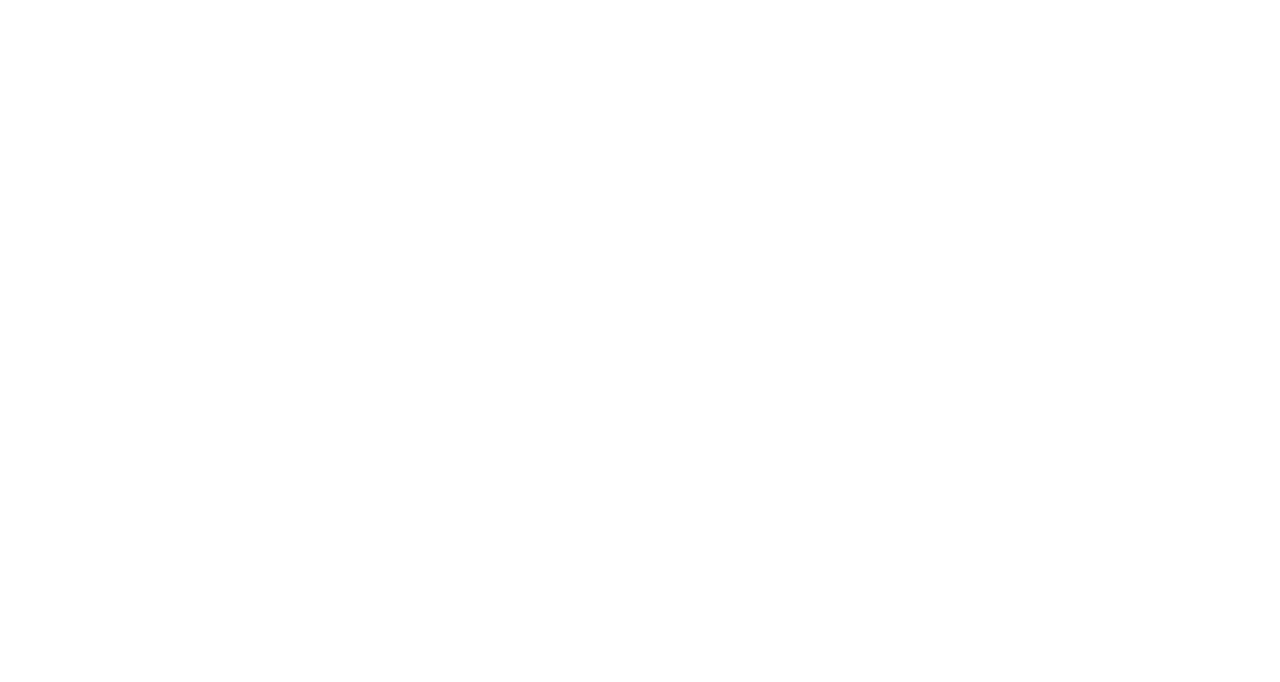
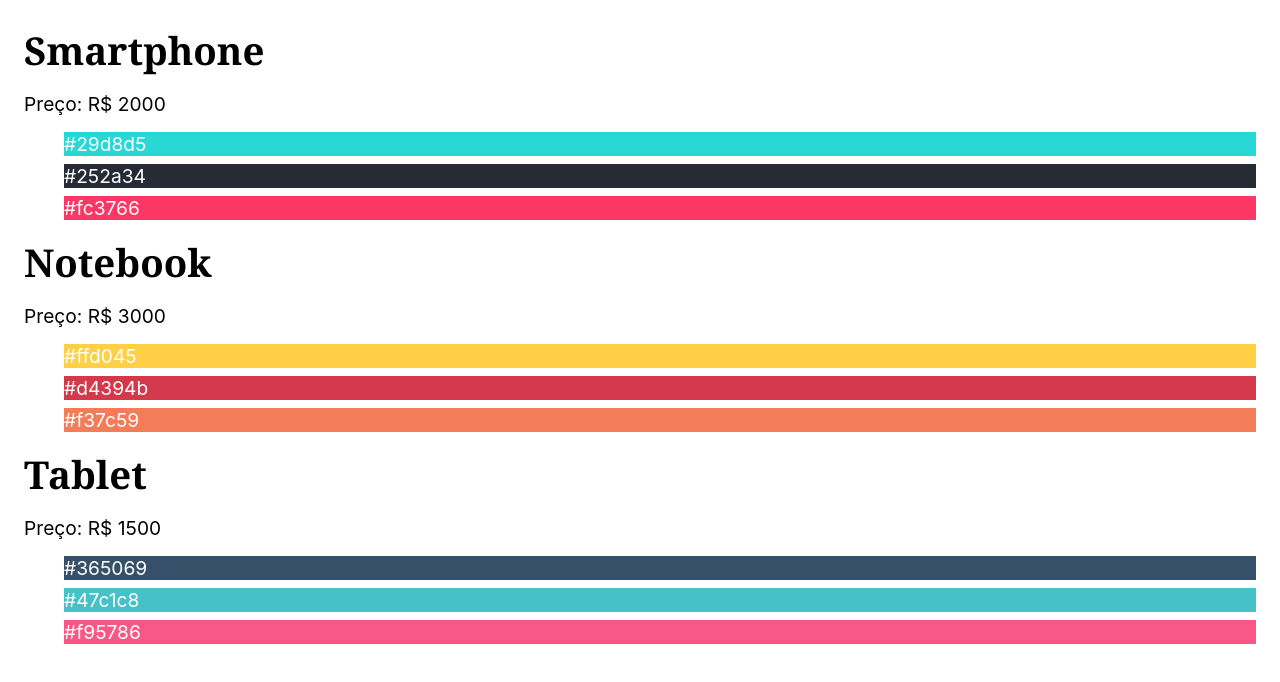
Before and after one commit to marcopla/dogs, a React (Create React App) app in the folder react-app/: page / in a window 1280 px wide. Shown: the top 682 px of the page. Built offline with nearby package versions, Linux system fonts and the light colour scheme.

Commit message:
exercice JSX and Array

```diff
--- /dev/null
+++ b/react-app/src/CloneExercice.js
@@ -0,0 +1,49 @@
+import React from 'react';
+
+const CloneExercice = () => {
+  const luana = {
+    cliente: 'Luana',
+    idade: 27,
+    compras: [
+      { nome: 'Notebook', preco: 'R$ 2500' },
+      { nome: 'Geladeira', preco: 'R$ 3000' },
+      { nome: 'Smartphone', preco: 'R$ 1500' },
+    ],
+    ativa: true,
+  };
+  const mario = {
+    cliente: 'Mario',
+    idade: 31,
+    compras: [
+      { nome: 'Notebook', preco: 'R$ 2500' },
+      { nome: 'Geladeira', preco: 'R$ 3000' },
+      { nome: 'Smartphone', preco: 'R$ 1500' },
+      { nome: 'Guitarra', preco: 'R$ 3500' },
+    ],
+    ativa: false,
+  };
+
+  const cliente = mario;
+  const total = cliente.compras
+    .map((compra) => Number(compra.preco.replace('R$ ', '')))
+    .reduce((a, b) => a + b);
+  return (
+    <>
+      <p>
+        Nome: <span>{cliente.cliente}</span>
+      </p>
+      <p>
+        Idade: <span>{cliente.idade}</span>
+      </p>
+      <p>
+        Situação:{' '}
+        <span style={{ color: cliente.ativa ? 'green' : 'red' }}>
+          {cliente.ativa ? 'Ativa' : 'Inativa'}
+        </span>
+      </p>
+      <p>{total}</p>
+      {total > 10000 && <p>Você gastou muito</p>}
+    </>
+  );
+};
+export default CloneExercice;
--- /dev/null
+++ b/react-app/src/CloneJSXArrays.js
@@ -0,0 +1,50 @@
+import React from 'react';
+
+const produtos = [
+  {
+    id: 1,
+    nome: 'Smartphone',
+    preco: 'R$ 2000',
+    cores: ['#29d8d5', '#252a34', '#fc3766'],
+  },
+  {
+    id: 2,
+    nome: 'Notebook',
+    preco: 'R$ 3000',
+    cores: ['#ffd045', '#d4394b', '#f37c59'],
+  },
+  {
+    id: 3,
+    nome: 'Tablet',
+    preco: 'R$ 1500',
+    cores: ['#365069', '#47c1c8', '#f95786'],
+  },
+];
+
+const CloneJSXArrays = () => {
+  return (
+    <div>
+      {produtos.map(({ id, nome, preco, cores }) => {
+        return (
+          <div key={id}>
+            <h1>{nome}</h1>
+            <p>
+              Preço: <span>{preco}</span>
+            </p>
+            <ul>
+              {cores.map((cor) => {
+                return (
+                  <li style={{ background: cor, color: 'white' }} key={cor}>
+                    {cor}
+                  </li>
+                );
+              })}
+            </ul>
+          </div>
+        );
+      })}
+    </div>
+  );
+};
+
+export default CloneJSXArrays;
--- a/react-app/src/Desafio/Desafio.js
+++ b/react-app/src/Desafio/Desafio.js
@@ -8,7 +8,7 @@ const Desafio = () => {
 
   const palavras = ['facebook', 'twitter'];
 
-  return <section>{produtos.nome}</section>;
+  return <section>{palavras}</section>;
 };
 
 export default Desafio;
--- a/react-app/src/index.js
+++ b/react-app/src/index.js
@@ -5,10 +5,12 @@ import Exercice from './Exercice';
 import JSXArrays from './jsxarrays';
 import Eventos from './Eventos';
 import Desafio from './Desafio/Desafio';
+import CloneExercice from './CloneExercice';
+import CloneJSXArrays from './CloneJSXArrays';
 
 ReactDOM.render(
   <React.StrictMode>
-    <Desafio />
+    <CloneJSXArrays />
   </React.StrictMode>,
   document.getElementById('root'),
 );
```
